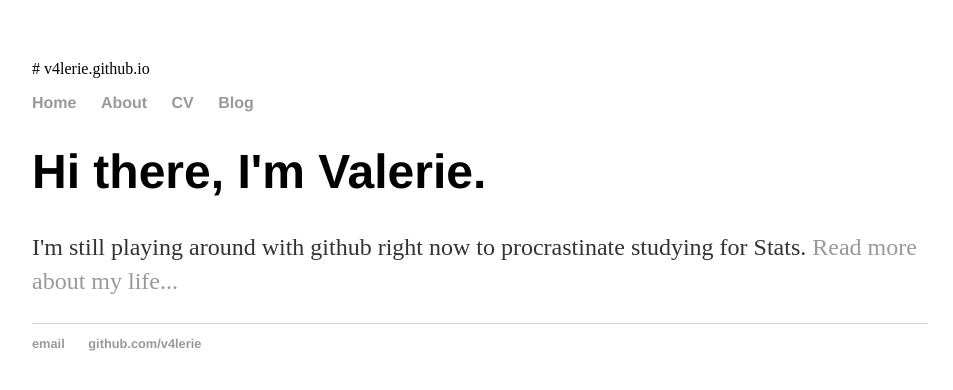
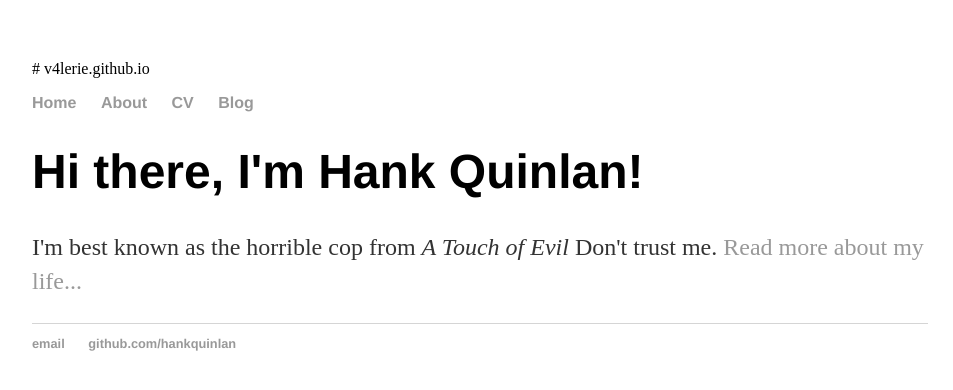
Before and after one commit to v4lerie/v4lerie.github.io, a plain HTML site: page index.html in a window 1280 px wide. Shown: the whole page, without its empty margins (160-1113 px from the left). Drawn offline with Linux system fonts and the light colour scheme.

Commit message:
Update index.html

```diff
--- a/index.html
+++ b/index.html
@@ -3,7 +3,7 @@
 <!DOCTYPE html>
 <html>
 	<head>
-		<title>Insert Title Here, Valerie</title>
+		<title>Hank Quinlan, Horrible Cop</title>
 		<!-- link to main stylesheet -->
 		<link rel="stylesheet" type="text/css" href="/css/main.css">
 	</head>
@@ -18,14 +18,14 @@
 		</nav>
 		<div class="container">
     		<div class="blurb">
-        		<h1>Hi there, I'm Valerie.</h1>
-				<p>I'm still playing around with github right now to procrastinate studying for Stats. <a href="/about">Read more about my life...</a></p>
+        		<h1>Hi there, I'm Hank Quinlan!</h1>
+				<p>I'm best known as the horrible cop from <em>A Touch of Evil</em> Don't trust me. <a href="/about">Read more about my life...</a></p>
     		</div><!-- /.blurb -->
 		</div><!-- /.container -->
 		<footer>
     		<ul>
-        		<li><a href="mailto:valerie.vlh01@gmail.com">email</a></li>
-        		<li><a href="https://github.com/v4lerie">github.com/v4lerie</a></li>
+        		<li><a href="mailto:hankquinlanhub@gmail.com">email</a></li>
+        		<li><a href="https://github.com/hankquinlan">github.com/hankquinlan</a></li>
 			</ul>
 		</footer>
 	</body>
```
